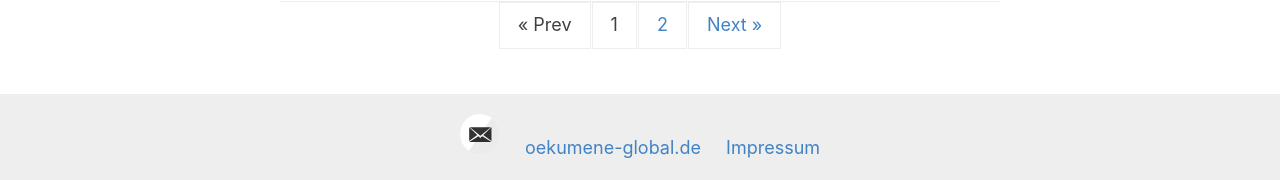
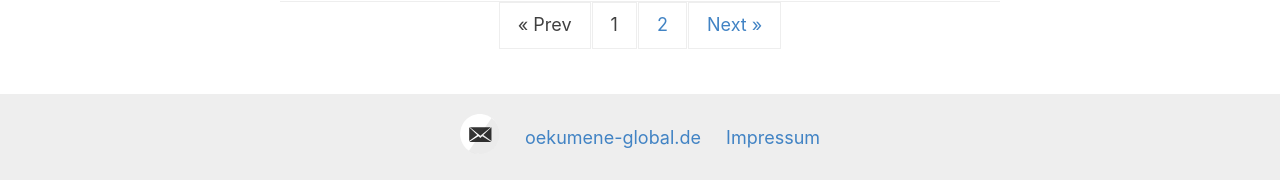
Before and after one commit to wmmr/wmmr.github.io, a Jekyll site: the page built from index.html, in a window 1280 px wide. Shown: the part 2496-2676 px from the top of the page. Built offline with Jekyll 4.4.1, drawn with Linux system fonts in a browser that asks for light colours; the list of posts is cut into pages by our own code.

Commit message:
Update style.scss

```diff
--- a/assets/style.scss
+++ b/assets/style.scss
@@ -421,11 +421,11 @@ nav {
 footer {
   padding: 20px 0;
   text-align: center;
-  vertical-align: middle;
 }
 
 footer > a {
   margin: 10px;
+  vertical-align: middle;
 }
 
 body:after {
```
